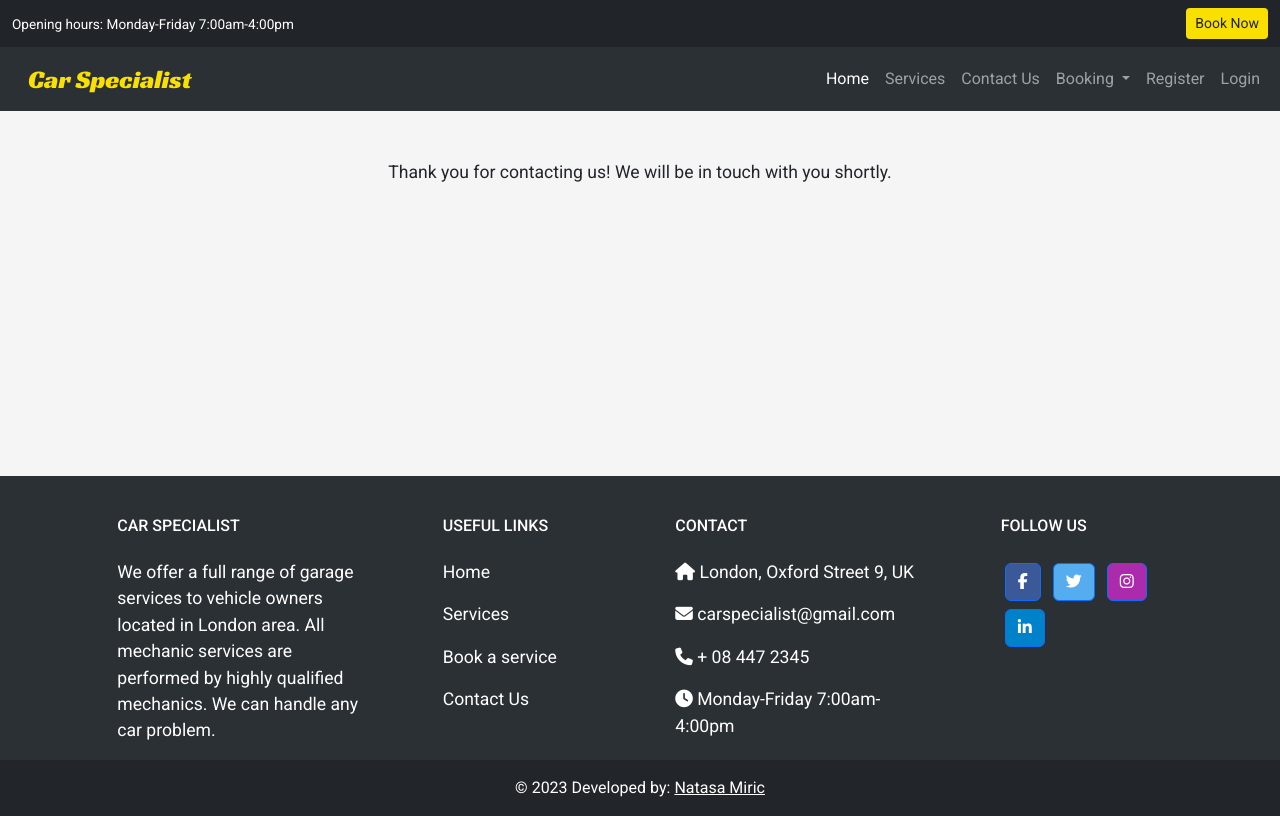
After one commit to NatasaMiric/car-specialist, a Django app: page /success/ in a window 1280 px wide. The commit adds this page. Run offline with Django 3.2, Linux system fonts and the light colour scheme; some libraries are stand-ins or nearby versions.

Commit message:
feat: Add contact for/template/view andd success message for updating and deleting the booking

```diff
--- a/templates/base.html
+++ b/templates/base.html
@@ -51,7 +51,7 @@
                         <a class="nav-link" href="{% url 'services' %}">Services</a>
                     </li>
                     <li class="nav-item mr-2">
-                        <a class="nav-link" href="#">Contact Us</a>
+                        <a class="nav-link" href="{% url 'contact' %}">Contact Us</a>
                     </li>
                     <li class="nav-item dropdown mr-2">
                         <a class="nav-link dropdown-toggle" href="#" role="button" data-bs-toggle="dropdown"
@@ -80,6 +80,16 @@
         </div>
     </nav>
 
+    <!-- Alert messages -->
+    {% if messages %}
+        {% for message in messages %}
+            <div class="alert {{ message.tags }} alert-dismissible fade show text-center alert-warning mb-0 text-dark" role="alert">
+                {{ message|striptags|safe }}
+                <button type="button" class="btn btn-close" data-bs-dismiss="alert" aria-label="Close"></button>
+            </div>
+        {% endfor %}
+    {% endif %}
+
     <main>
         {% block content %}
         <!-- Content Goes here -->
@@ -87,7 +97,7 @@
     </main>
 
     <!-- Footer -->
-    <footer class="text-center text-lg-start text-white mt-auto" style="background-color: #131313">
+    <footer class="text-center text-lg-start text-white mt-auto" >
         <div class="container p-4 pb-0">
             <section class="">
                 <div class="row">
@@ -121,7 +131,7 @@
                     <hr class="w-100 clearfix d-md-none" />
                     <div class="col-md-4 col-lg-3 col-xl-3 mx-auto mt-3">
                         <h6 class="text-uppercase mb-4 font-weight-bold">Contact</h6>
-                        <p><i class="fas fa-home mr-3"></i> London, Main Street 9, UK</p>
+                        <p><i class="fas fa-home mr-3"></i> London, Oxford Street 9, UK</p>
                         <p><i class="fas fa-envelope mr-3"></i> carspecialist@gmail.com</p>
                         <p><i class="fas fa-phone mr-3"></i> + 08 447 2345</p>
                         <p><i class="fas fa-clock mr-3"></i> Monday-Friday 7:00am-4:00pm</p>
--- /dev/null
+++ b/templates/success.html
@@ -0,0 +1,10 @@
+{% extends "base.html" %}
+
+{% block content %}
+<div class="container container-margin">
+<div class="px-3 py-3 pt-md-5 pb-md-4 mx-auto text-center">
+    <p>Thank you for contacting us! We will be in touch with you shortly.</p>
+</div>
+</div>
+
+{% endblock %}
--- a/workshop/urls.py
+++ b/workshop/urls.py
@@ -6,7 +6,10 @@ urlpatterns = [
     path('booking/', views.BookingView.as_view(), name='booking'),
     path('services/', views.ServicesPage.as_view(), name='services'),
     path('mybookings/', views.MyBookingsPage.as_view(), name='mybookings'),
-    path('mybookings/edit_booking/<int:pk>/', views.UpdateBooking.as_view(), name='edit_booking'),
-    path('mybookings/<int:pk>/delete_booking', views.DeleteBooking.as_view(), name='delete_booking'),
-
+    path('mybookings/edit_booking/<int:pk>/', views.UpdateBooking.as_view(),
+         name='edit_booking'),
+    path('mybookings/<int:pk>/delete_booking', views.DeleteBooking.as_view(),
+         name='delete_booking'),
+    path('contact/', views.ContactPage.as_view(), name='contact'),
+    path("success/", views.SuccessView.as_view(), name="success")
 ]
--- a/workshop/views.py
+++ b/workshop/views.py
@@ -1,9 +1,12 @@
 from django.shortcuts import render, redirect
 from django.views import View
-from django.views.generic import CreateView, UpdateView, DeleteView
+from django.views.generic import (CreateView, UpdateView, DeleteView, FormView,
+                                  TemplateView)
 from .models import Booking
-from .forms import BookingForm
+from .forms import BookingForm, ContactForm
 from django.urls import reverse_lazy
+from django.contrib.messages.views import SuccessMessageMixin
+from django.contrib import messages
 
 
 class HomePage(View):
@@ -49,19 +52,45 @@ class MyBookingsPage(View):
             return render(request, 'account/login.html')
 
 
-class UpdateBooking(UpdateView):
+class UpdateBooking(SuccessMessageMixin, UpdateView):
     model = Booking
     form_class = BookingForm
     template_name = 'edit_booking.html'
+    success_url = reverse_lazy('mybookings')
+    success_message = "Your booking was updated successfully"
 
 
 class DeleteBooking(DeleteView):
     model = Booking
     template_name = 'delete_booking.html'
     success_url = reverse_lazy('home')
+    success_message = "Your booking was deleted successfully."
+
+    def delete(self, request, *args, **kwargs):
+        messages.success(self.request, self.success_message)
+        return super(DeleteBooking, self).delete(request, *args, **kwargs)
 
 
 class ServicesPage(View):
 
     def get(self, request):
         return render(request, 'services.html')
+
+
+class ContactPage(FormView):
+    form_class = ContactForm
+    template_name = 'contact.html'
+    success_url = reverse_lazy('success')
+
+    def form_valid(self, form):
+        self.send_mail(form.cleaned_data)
+        return super(ContactPage, self).form_valid(form)
+
+    def send_mail(self, valid_data):
+        # send mail logic
+        print(valid_data)
+        pass
+
+
+class SuccessView(TemplateView):
+    template_name = 'success.html'
```
Also changed, not shown: workshop/forms.py (+16 -0 lines).
